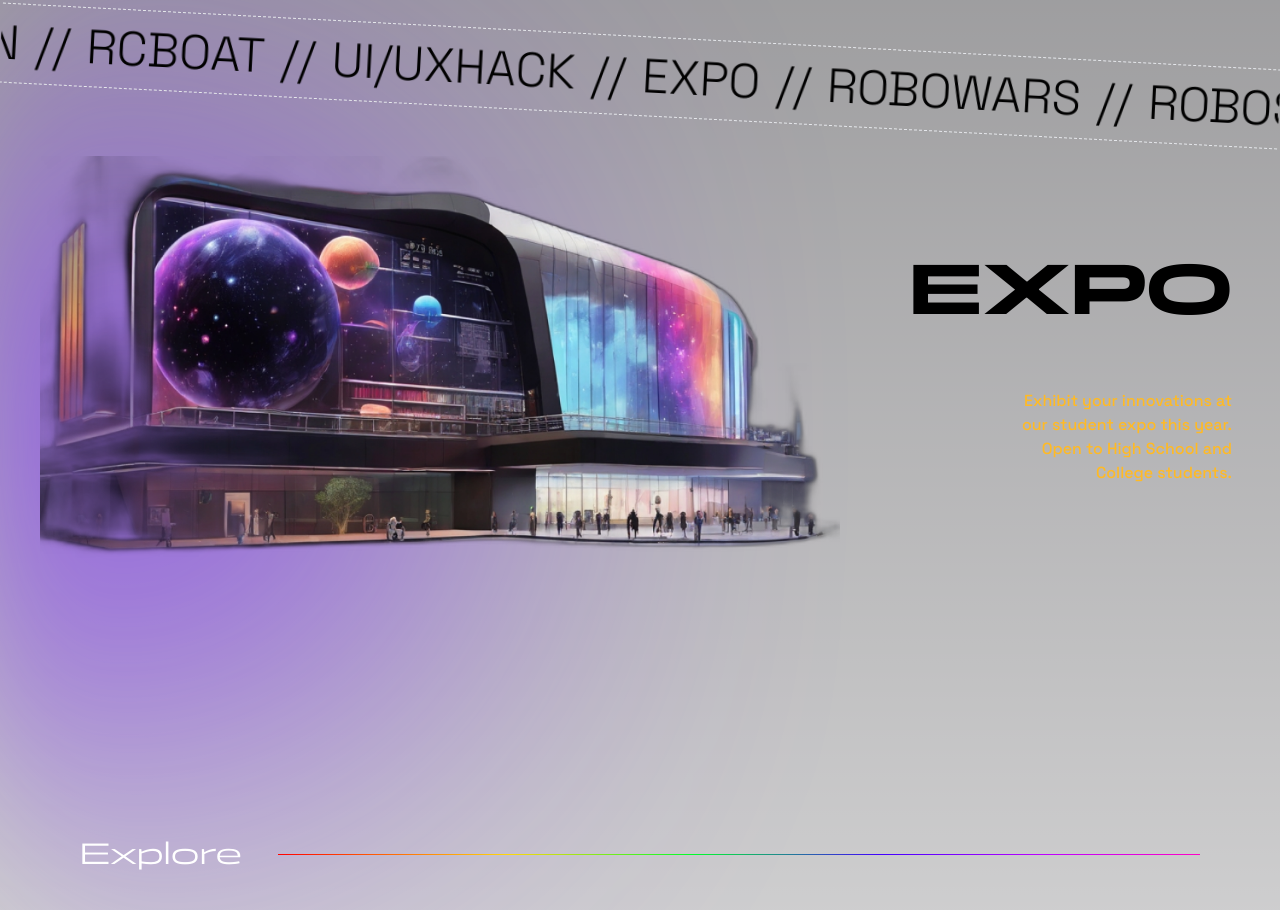
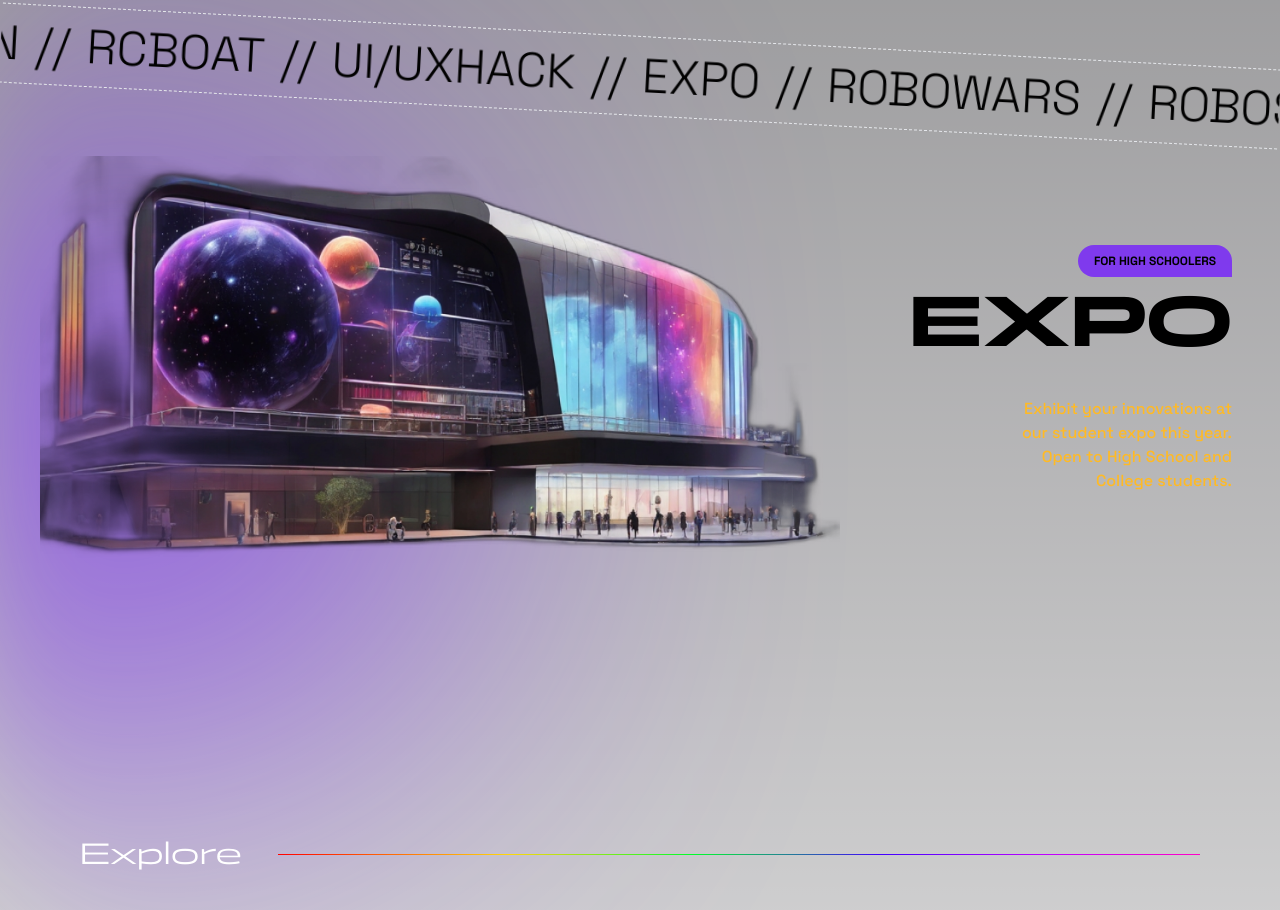
Before and after one commit to Engicos-Coders-Club/gec-spectrum-website-2024, a Next.js app: page / in a window 1280 px wide. Shown: the part 2910-3820 px from the top of the page. Built offline with nearby package versions, Linux system fonts and the light colour scheme.

Commit message:
Added label above expo

```diff
--- a/src/app/components/Expo.tsx
+++ b/src/app/components/Expo.tsx
@@ -24,7 +24,8 @@ const Expo = () => {
       <img src="expoImage.png" alt="" className=''/>
       </div>
 
-        <div className="md:w-1/5 p-2 flex flex-col justify-center md:items-end items-center gap-8 mt-8 md:mt-0">
+        <div className="md:w-1/5 p-2 flex flex-col justify-center md:items-end items-center gap-[0.5rem] mt-8 md:mt-0">
+        <div className={`${space.className} bg-[#741CFFC9] text-xs p-[0.5rem] pl-[1rem] pr-[1rem] rounded-tl-[1rem] rounded-tr-[1rem] rounded-bl-[1rem]  font-bold `}>FOR HIGH SCHOOLERS</div>
             <h2 className={`${panchang.className} font-bold md:text-7xl text-5xl text-end`}>EXPO</h2>
             <p className={`${space.className} text-[#FFBA25] md:text-end md:mt-8 mt-5 text-center`}>Exhibit your innovations at our student expo this year. Open to High School and College students.</p>
             {/* <button className="bg-[#741CFF] rounded-3xl py-2 rounded-tl-none w-2/3">REGISTER NOW</button> */}
```
